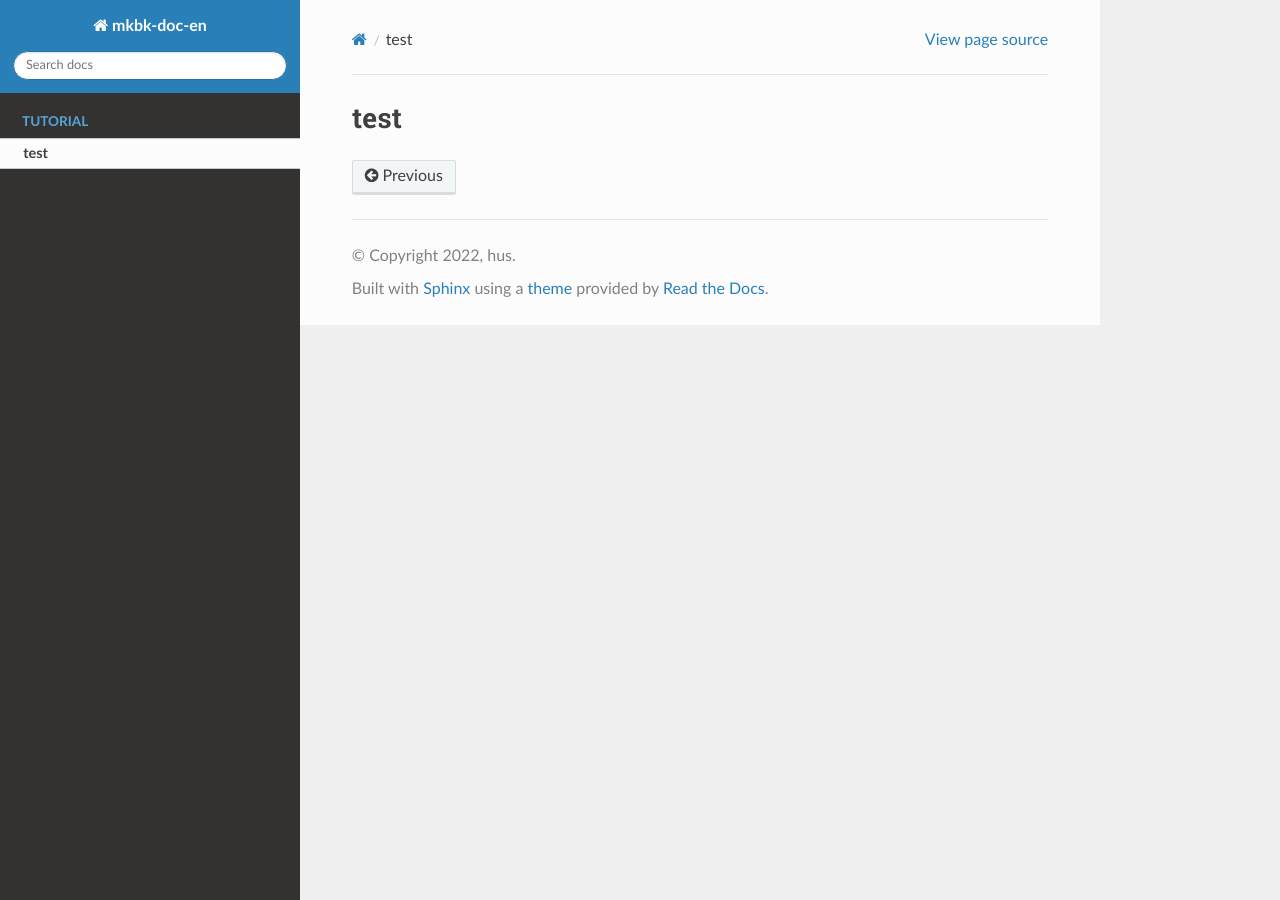
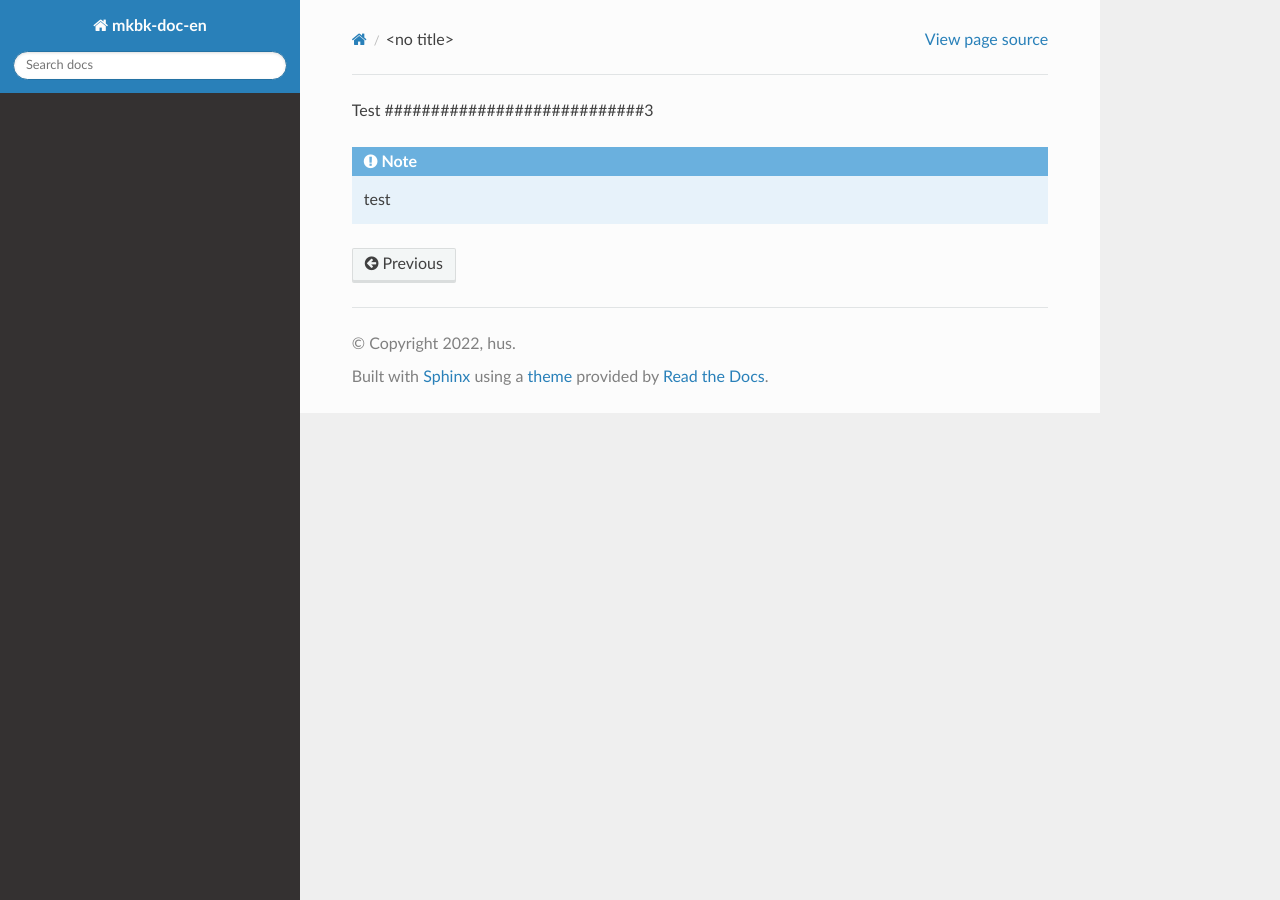
Before and after one commit to makamaka0520/maka-doc, a Sphinx documentation site: the page built from docs/en/source/tutorial/AI_painting_with_makabaka.rst, in a window 1280 px wide. Built offline with Sphinx 7.4.7 and the Read the Docs theme 2.0.0, drawn with Linux system fonts in a browser that asks for light colours.

Commit message:
test webhook

```diff
--- a/docs/en/source/tutorial/AI_painting_with_makabaka.rst
+++ b/docs/en/source/tutorial/AI_painting_with_makabaka.rst
@@ -1,2 +1,6 @@
-test
-========================
+Test
+############################3
+
+.. note::
+
+    test
```
